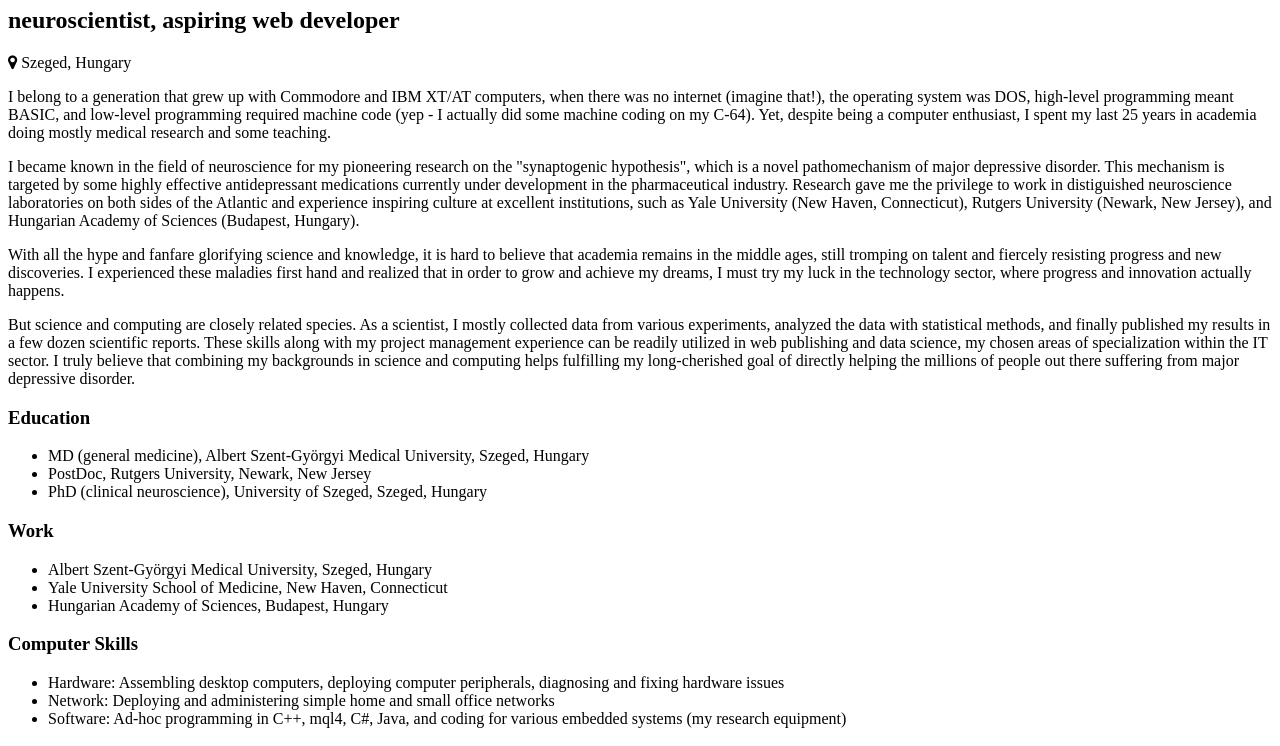
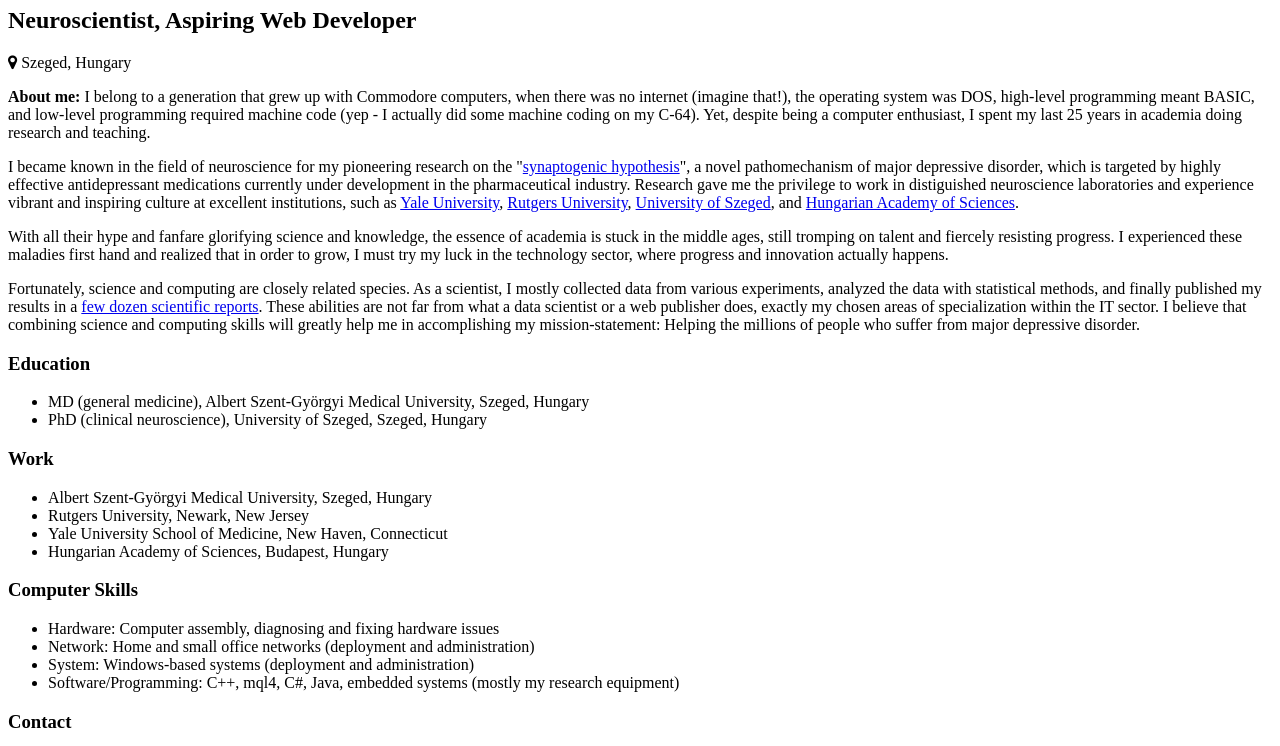
Before and after one commit to tiborhajszan/about-me, a plain HTML site: page index.html in a window 1280 px wide. Shown: the part 1248-1994 px from the top of the page. Drawn offline with Linux system fonts and the light colour scheme.

Commit message:
20211125 HTML mostly done

```diff
--- a/index.html
+++ b/index.html
@@ -19,50 +19,54 @@
   </nav>
   <div class="card">
     <div class="header">
-      <img src="media/TiborHajszan.jpg" alt="Tibor Hajszan Picture">
+      <img id="profile-picture" src="media/TiborHajszan.jpg" alt="Tibor Hajszan Picture">
       <h1>Tibor Hajszan, MD, PhD</h1>
-      <h2>neuroscientist, aspiring web developer</h2>
+      <h2>Neuroscientist, Aspiring Web Developer</h2>
       <p><i class="fa fa-map-marker"></i> Szeged, Hungary</p>
     </div>
     <div class="intro">
       <p>
-        I belong to a generation that grew up with Commodore and IBM XT/AT computers, when there was no internet (imagine that!), the operating system was DOS, high-level programming meant BASIC, and low-level programming required machine code (yep - I actually did some machine coding on my C-64). Yet, despite being a computer enthusiast, I spent my last 25 years in academia doing mostly medical research and some teaching.
+        <strong>About me:</strong> I belong to a generation that grew up with Commodore computers, when there was no internet (imagine that!), the operating system was DOS, high-level programming meant BASIC, and low-level programming required machine code (yep - I actually did some machine coding on my C-64). Yet, despite being a computer enthusiast, I spent my last 25 years in academia doing research and teaching.
       </p>
       <p>
-        I became known in the field of neuroscience for my pioneering research on the "synaptogenic hypothesis", which is a novel pathomechanism of major depressive disorder. This mechanism is targeted by some highly effective antidepressant medications currently under development in the pharmaceutical industry. Research gave me the privilege to work in distiguished neuroscience laboratories on both sides of the Atlantic and experience inspiring culture at excellent institutions, such as Yale University (New Haven, Connecticut), Rutgers University (Newark, New Jersey), and Hungarian Academy of Sciences (Budapest, Hungary).
+        I became known in the field of neuroscience for my pioneering research on the "<a href="https://medicine.yale.edu/news-article/coming-undone-how-stress-unravels-the-brains-structure/" target="_blank">synaptogenic hypothesis</a>", a novel pathomechanism of major depressive disorder, which is targeted by highly effective antidepressant medications currently under development in the pharmaceutical industry. Research gave me the privilege to work in distiguished neuroscience laboratories and experience vibrant and inspiring culture at excellent institutions, such as <a href="https://www.yale.edu/" target="_blank">Yale University</a>, <a href="https://www.rutgers.edu/" target="_blank">Rutgers University</a>, <a href="https://u-szeged.hu/english" target="_blank">University of Szeged</a>, and <a href="https://mta.hu/english" target="_blank">Hungarian Academy of Sciences</a>.
       </p>
       <p>
-        With all the hype and fanfare glorifying science and knowledge, it is hard to believe that academia remains in the middle ages, still tromping on talent and fiercely resisting progress and new discoveries. I experienced these maladies first hand and realized that in order to grow and achieve my dreams, I must try my luck in the technology sector, where progress and innovation actually happens.
+        With all their hype and fanfare glorifying science and knowledge, the essence of academia is stuck in the middle ages, still tromping on talent and fiercely resisting progress. I experienced these maladies first hand and realized that in order to grow, I must try my luck in the technology sector, where progress and innovation actually happens.
       </p>
       <p>
-        But science and computing are closely related species. As a scientist, I mostly collected data from various experiments, analyzed the data with statistical methods, and finally published my results in a few dozen scientific reports. These skills along with my project management experience can be readily utilized in web publishing and data science, my chosen areas of specialization within the IT sector. I truly believe that combining my backgrounds in science and computing helps fulfilling my long-cherished goal of directly helping the millions of people out there suffering from major depressive disorder.
+        Fortunately, science and computing are closely related species. As a scientist, I mostly collected data from various experiments, analyzed the data with statistical methods, and finally published my results in a <a href="https://m2.mtmt.hu/api/publication?cond=authors%3Beq%3B10011417&ty_on=1&ty_on_check=1&st_on=1&st_on_check=1&url_on=1&url_on_check=1&cite_type=2&sort=publishedYear%2Cdesc&size=100&page=1&labelLang=eng" target="_blank">few dozen scientific reports</a>. These abilities are not far from what a data scientist or a web publisher does, exactly my chosen areas of specialization within the IT sector. I believe that combining science and computing skills will greatly help me in accomplishing my mission-statement: Helping the millions of people who suffer from major depressive disorder.
       </p>
     </div>
-    <div class="edu-work">
+    <div class="lists">
       <h3>Education</h3>
       <ul>
         <li>MD (general medicine), Albert Szent-Györgyi Medical University, Szeged, Hungary</li>
-        <li>PostDoc, Rutgers University, Newark, New Jersey</li>
         <li>PhD (clinical neuroscience), University of Szeged, Szeged, Hungary</li>
       </ul>
       <h3>Work</h3>
       <ul>
         <li>Albert Szent-Györgyi Medical University, Szeged, Hungary</li>
+        <li>Rutgers University, Newark, New Jersey</li>
         <li>Yale University School of Medicine, New Haven, Connecticut</li>
         <li>Hungarian Academy of Sciences, Budapest, Hungary</li>
       </ul>
       <h3>Computer Skills</h3>
       <ul>
-        <li>Hardware: Assembling desktop computers, deploying computer peripherals, diagnosing and fixing hardware issues</li>
-        <li>Network: Deploying and administering simple home and small office networks</li>
-        <li>Software: Ad-hoc programming in C++, mql4, C#, Java, and coding for various embedded systems (my research equipment)</li>
+        <li>Hardware: Computer assembly, diagnosing and fixing hardware issues</li>
+        <li>Network: Home and small office networks (deployment and administration)</li>
+        <li>System: Windows-based systems (deployment and administration)</li>
+        <li>Software/Programming: C++, mql4, C#, Java, embedded systems (mostly my research equipment)</li>
+      </ul>
+      <h3>Contact</h3>
+      <ul>
+        <li class="contacts"><a href="https://www.linkedin.com/in/tibor-hajszan-1a2b7a7" target="_blank" title="LinkedIn"><i class="fa fa-linkedin fa-2x" aria-hidden="true"></i></a></li>
+        <li class="contacts"><a href="https://github.com/tiborhajszan" target="_blank" title="GitHub"><i class="fa fa-github fa-2x" aria-hidden="true"></i></a></li>
+        <li class="contacts"><a href="https://pubmed.ncbi.nlm.nih.gov/?term=hajszan+t&sort=pubdate&size=100" target="_blank" title="NCBI"><img class="ncbi" src="media/logo-ncbi.png" alt="NCBI"></a></li>
       </ul>
     </div>
-    <div class="contact">
-
-    </div>
     <div class="footer">
-
+      <p>Background: The Harkness Tower of Yale Univesity (picture shot by my wife, 2007)</p>
     </div>
   </div>
 </body>
```
